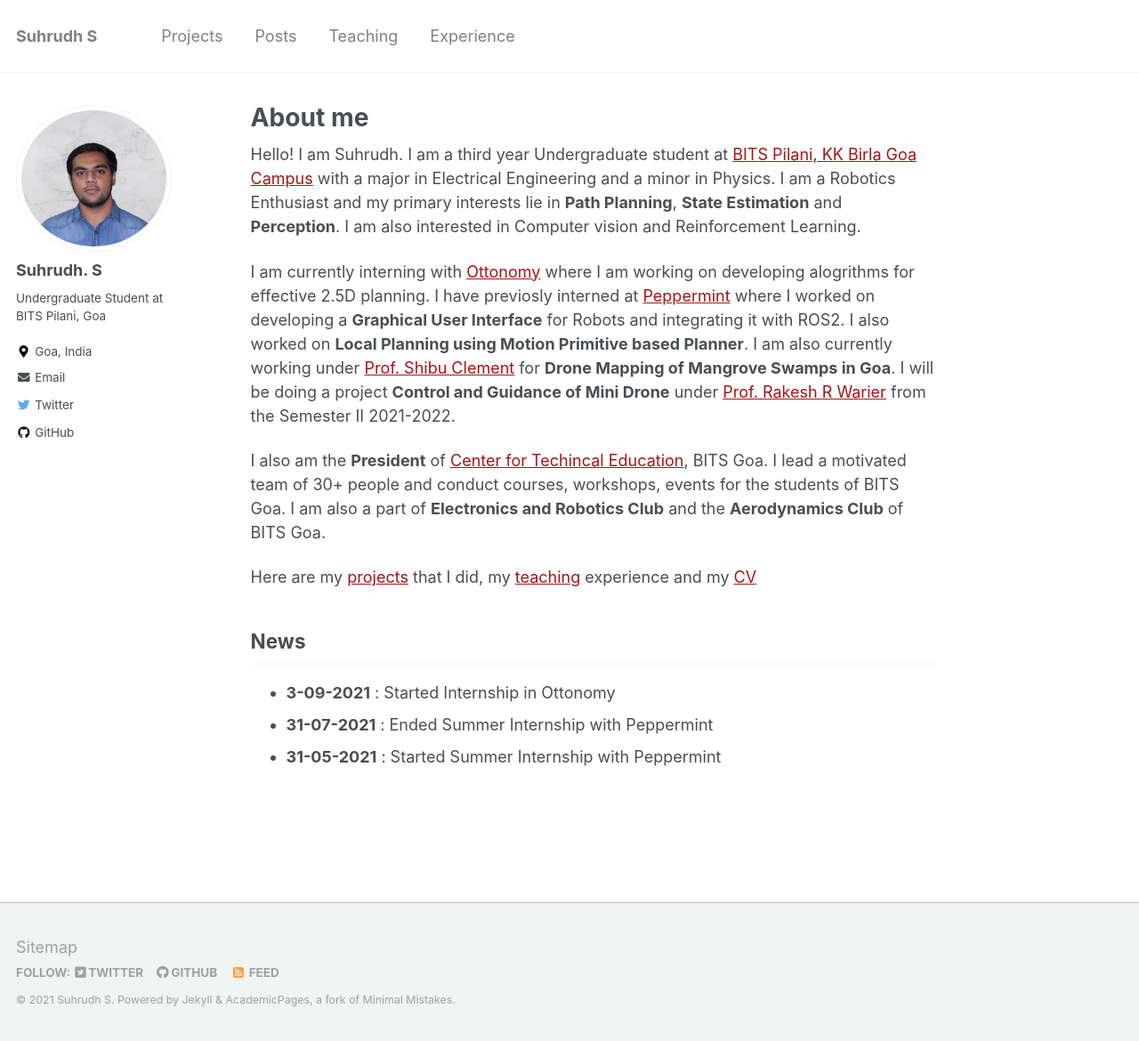
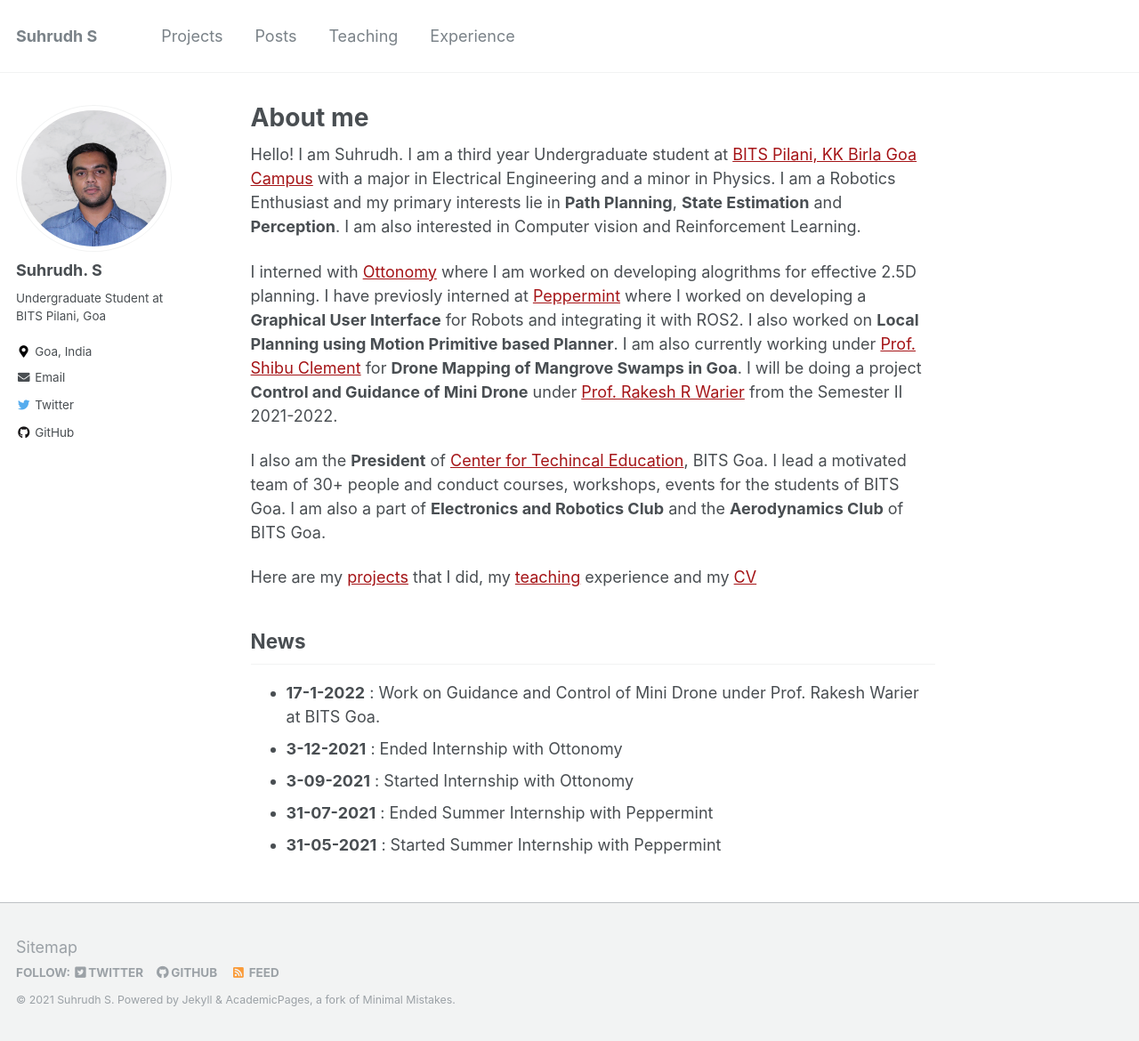
Before and after one commit to SuhrudhSarathy/SuhrudhSarathy.github.io, a Jekyll site: the page built from _pages/about.md, in a window 1280 px wide and 1170 px high. Shown: the whole window at 89% size. Built offline with Jekyll 4.4.1, drawn with Linux system fonts in a browser that asks for light colours.

Commit message:
modified about

```diff
--- a/_pages/about.md
+++ b/_pages/about.md
@@ -10,13 +10,15 @@ redirect_from:
 
 Hello! I am Suhrudh. I am a third year Undergraduate student at [BITS Pilani, KK Birla Goa Campus](https://www.bits-pilani.ac.in/goa/) with a major in Electrical Engineering and a minor in Physics. I am a Robotics Enthusiast and my primary interests lie in __Path Planning__, __State Estimation__ and __Perception__. I am also interested in Computer vision and Reinforcement Learning.
 
-I am currently interning with [Ottonomy](https://www.ottonomy.io) where I am working on developing alogrithms for effective 2.5D planning. I have previosly interned at [Peppermint](https://www.getpeppermint.co) where I worked on developing a __Graphical User Interface__ for Robots and integrating it with ROS2. I also worked on __Local Planning using Motion Primitive based Planner__. I am also currently working under [Prof. Shibu Clement](https://www.bits-pilani.ac.in/goa/shibu/profile) for __Drone Mapping of Mangrove Swamps in Goa__. I will be doing a project __Control and Guidance of Mini Drone__ under [Prof. Rakesh R Warier](https://www.bits-pilani.ac.in/goa/rakeshw/profile) from the Semester II 2021-2022.
+I interned with [Ottonomy](https://www.ottonomy.io) where I am worked on developing alogrithms for effective 2.5D planning. I have previosly interned at [Peppermint](https://www.getpeppermint.co) where I worked on developing a __Graphical User Interface__ for Robots and integrating it with ROS2. I also worked on __Local Planning using Motion Primitive based Planner__. I am also currently working under [Prof. Shibu Clement](https://www.bits-pilani.ac.in/goa/shibu/profile) for __Drone Mapping of Mangrove Swamps in Goa__. I will be doing a project __Control and Guidance of Mini Drone__ under [Prof. Rakesh R Warier](https://www.bits-pilani.ac.in/goa/rakeshw/profile) from the Semester II 2021-2022.
 
 I also am the __President__ of [Center for Techincal Education](https://twitter.com/CTEBPGC), BITS Goa. I lead a motivated team of 30+ people and conduct courses, workshops, events for the students of BITS Goa. I am also a part of __Electronics and Robotics Club__ and the __Aerodynamics Club__ of BITS Goa.
 
 Here are my [projects](https://suhrudhsarathy.github.io/projects/) that I did, my [teaching](https://suhrudhsarathy.github.io/teaching/) experience and my [CV](https://suhrudhsarathy.github.io/exp/)
 
 ## News
-- __3-09-2021__   :   Started Internship in Ottonomy
+- __17-1-2022__   :   Work on Guidance and Control of Mini Drone under Prof. Rakesh Warier at BITS Goa.
+- __3-12-2021__   :   Ended Internship with Ottonomy
+- __3-09-2021__   :   Started Internship with Ottonomy
 - __31-07-2021__  :   Ended Summer Internship with Peppermint
 - __31-05-2021__  :   Started Summer Internship with Peppermint
```
